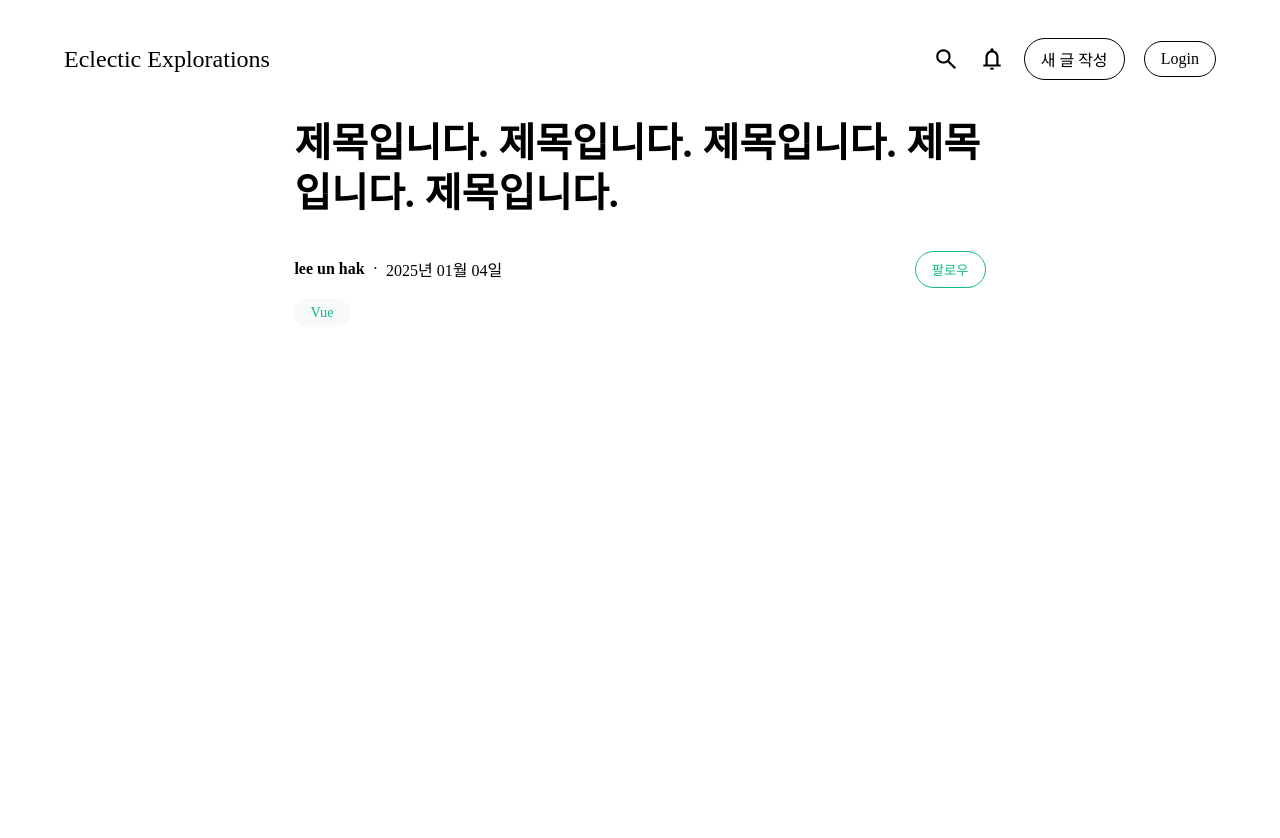
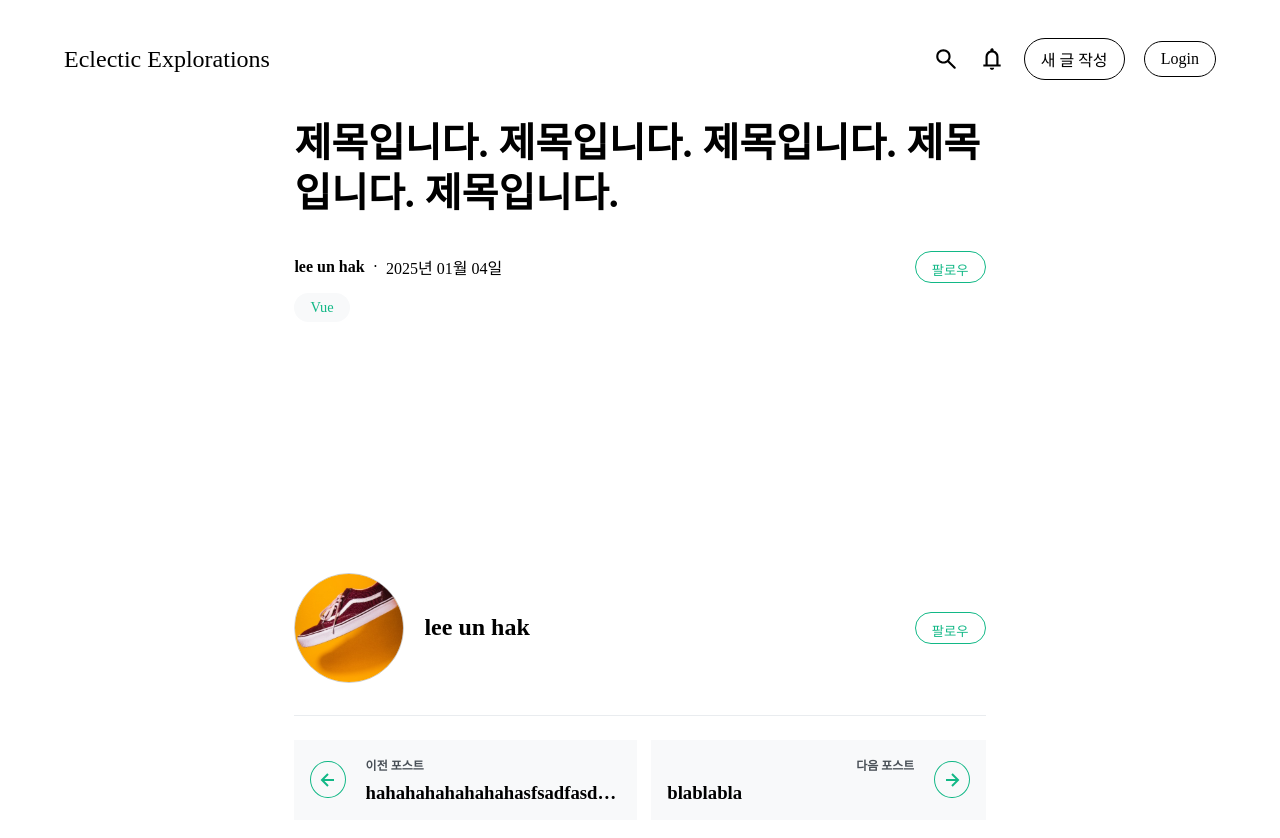
Before and after one commit to dldnsgkr/jjamphong_blog_frontend, a Vue app: page /item/1 in a window 1280 px wide. Shown: the top 838 px of the page. Before the commit the page ends 800 px from the top, so only its background shows below. Built offline with nearby package versions, Linux system fonts and the light colour scheme.

Commit message:
Feat: Create common components (divider lines) and common arrow images, next, and previous page components and add animations.

```diff
--- /dev/null
+++ b/src/components/web/Contour.vue
@@ -0,0 +1,31 @@
+<script setup lang="ts">
+import { defineProps, withDefaults } from 'vue';
+
+type ButtonPropsType = {
+  marginTop?: string;
+  marginBottom?: string;
+};
+
+const props = withDefaults(defineProps<ButtonPropsType>(), {
+  marginTop: '2rem',
+  marginBottom: '1.5rem',
+});
+</script>
+
+<template>
+  <div
+    class="underLine"
+    :style="{
+      marginTop: props.marginTop,
+      marginBottom: props.marginBottom,
+    }"
+  ></div>
+</template>
+
+<style scoped lang="scss">
+.underLine {
+  width: 100%;
+  height: 1px;
+  background-color: #e9ecef;
+}
+</style>
--- /dev/null
+++ b/src/components/web/box/BeSideRoutingBox.vue
@@ -0,0 +1,101 @@
+<script setup lang="ts">
+import Arrow from '../icon/Arrow.vue';
+
+type ButtonPropsType = {
+  title: string;
+  align: 'left' | 'right';
+};
+const props = withDefaults(
+  defineProps<ButtonPropsType>(),
+  {}
+);
+</script>
+
+<template>
+  <div class="box-container">
+    <div
+      class="arrow-tag"
+      :class="props.align"
+      v-if="align == 'left'"
+    >
+      <Arrow :rotate="props.align" />
+    </div>
+    <div class="text-container">
+      <p
+        class="align-text"
+        :style="{ textAlign: props.align }"
+      >
+        {{
+          props.align == 'left'
+            ? '이전 포스트'
+            : '다음 포스트'
+        }}
+      </p>
+      <h3>{{ props.title }}</h3>
+    </div>
+    <div
+      class="arrow-tag"
+      :class="props.align"
+      v-if="align === 'right'"
+    >
+      <Arrow :rotate="props.align" />
+    </div>
+  </div>
+</template>
+
+<style scoped lang="scss">
+.box-container {
+  display: flex;
+  align-items: center;
+  padding: 1rem;
+  width: 45%;
+  max-width: 45%;
+  gap: 1.25rem;
+  background-color: #f8f9fa;
+  cursor: pointer;
+
+  &:hover .arrow-tag.left {
+    transform: translateX(-5px);
+    transition: transform 0.3s ease;
+  }
+
+  &:hover .arrow-tag.right {
+    transform: translateX(5px);
+    transition: transform 0.3s ease;
+  }
+
+  .arrow-tag {
+    display: flex;
+    align-items: center;
+    justify-content: center;
+    height: 2rem;
+    padding: 0.1rem;
+    border: solid 1px #12b886;
+    border-radius: 50%;
+    flex-shrink: 0;
+    transition: transform 0.3s ease;
+  }
+
+  .text-container {
+    display: flex;
+    flex-direction: column;
+    gap: 0.5rem;
+    flex-grow: 1;
+    max-height: 100%;
+    overflow: hidden;
+
+    .align-text {
+      font-size: 0.75rem;
+      font-weight: bold;
+      color: #495057;
+    }
+
+    h3 {
+      white-space: nowrap;
+      overflow: hidden;
+      text-overflow: ellipsis;
+      max-width: 100%;
+    }
+  }
+}
+</style>
--- a/src/components/web/button/BasicButton.vue
+++ b/src/components/web/button/BasicButton.vue
@@ -1,7 +1,7 @@
 <script setup lang="ts">
 type ButtonPropsType = {
   text: string;
-  class?: string;
+  class?: 'grassButton' | 'basicButton';
 };
 const props = withDefaults(defineProps<ButtonPropsType>(), {
   class: 'basicButton',
@@ -14,6 +14,7 @@ const props = withDefaults(defineProps<ButtonPropsType>(), {
 
 <style scoped lang="scss">
 .round-button {
+  height: 2rem;
   padding: 0.5rem 1rem;
   border-radius: 2rem;
   transition:
--- /dev/null
+++ b/src/components/web/icon/Arrow.vue
@@ -0,0 +1,43 @@
+<script setup lang="ts">
+import { computed } from 'vue';
+
+type ArrowPropsType = {
+  rotate: 'left' | 'right' | 'top' | 'bottom';
+};
+const props = withDefaults(
+  defineProps<ArrowPropsType>(),
+  {}
+);
+
+const computedRotation = computed(() => {
+  switch (props.rotate) {
+    case 'left':
+      return 'rotate(0deg)';
+    case 'right':
+      return 'rotate(180deg)';
+    case 'top':
+      return 'rotate(90deg)';
+    case 'bottom':
+      return 'rotate(270deg)';
+    default:
+      return 'rotate(0deg)';
+  }
+});
+</script>
+
+<template>
+  <svg
+    xmlns="http://www.w3.org/2000/svg"
+    width="30"
+    height="24"
+    viewBox="0 0 24 24"
+    :style="{
+      fill: 'rgb(18, 184, 134)',
+      transform: computedRotation,
+    }"
+  >
+    <path
+      d="M12.707 17.293 8.414 13H18v-2H8.414l4.293-4.293-1.414-1.414L4.586 12l6.707 6.707z"
+    ></path>
+  </svg>
+</template>
--- a/src/views/ItemDetail.vue
+++ b/src/views/ItemDetail.vue
@@ -1,5 +1,7 @@
 <script setup lang="ts">
+import BeSideRoutingBox from '@components/web/box/BeSideRoutingBox.vue';
 import BasicButton from '@components/web/button/BasicButton.vue';
+import Contour from '@components/web/Contour.vue';
 import LinkTag from '@components/web/tag/LinkTag.vue';
 </script>
 
@@ -22,6 +24,30 @@ import LinkTag from '@components/web/tag/LinkTag.vue';
         <div class="tag-container">
           <LinkTag text="Vue" link="/asdf" />
         </div>
+      </div>
+    </section>
+    <section></section>
+    <section class="contents-footer">
+      <div class="footer-first-container">
+        <div class="footer-writter-info">
+          <div class="writter-image">
+            <img
+              class=""
+              src="@assets/img/mokup_blog_user_image.svg"
+              alt="user-image"
+            />
+          </div>
+          <p class="writter">lee un hak</p>
+        </div>
+        <BasicButton text="팔로우" class="grassButton" />
+      </div>
+      <Contour />
+      <div class="footer-second-container">
+        <BeSideRoutingBox
+          title="hahahahahahahahasfsadfasdfasfasdfasdfasdfdfsdafsadfdfsdafasdf"
+          align="left"
+        />
+        <BeSideRoutingBox title="blablabla" align="right" />
       </div>
     </section>
   </main>
@@ -48,7 +74,8 @@ import LinkTag from '@components/web/tag/LinkTag.vue';
 }
 .detail-container {
   display: flex;
-  justify-content: center;
+  flex-direction: column;
+  align-items: center;
   .detailSection-container {
     width: 60%;
     @media (max-width: 800px) {
@@ -80,5 +107,55 @@ import LinkTag from '@components/web/tag/LinkTag.vue';
       }
     }
   }
+  .contents-footer {
+    width: 60%;
+    margin-top: 16rem;
+    margin-bottom: 6rem;
+    .footer-first-container {
+      display: flex;
+      justify-content: space-between;
+      align-items: center;
+      .footer-writter-info {
+        display: flex;
+        align-items: center;
+        gap: 1.25rem;
+        .writter-image {
+          width: 108px;
+          height: 108px;
+          overflow: hidden;
+          display: flex;
+          justify-content: center;
+          align-items: center;
+          border: solid 1px rgba(0, 0, 0, 0.2);
+          border-radius: 10rem;
+          cursor: pointer;
+          transition: transform 0.3s ease;
+          img {
+            width: 100%;
+            height: 100%;
+            object-fit: cover;
+            object-position: center;
+          }
+          &:hover {
+            transform: scale(1.1);
+          }
+        }
+        .writter {
+          font-size: x-large;
+          font-weight: 700;
+          &:hover {
+            cursor: pointer;
+            text-decoration: underline;
+          }
+        }
+      }
+    }
+    .footer-second-container {
+      display: flex;
+      width: 100%;
+      align-items: center;
+      gap: 2%;
+    }
+  }
 }
 </style>
```
Also changed, not shown: src/assets/img/mokup_blog_user_image.svg (added).
